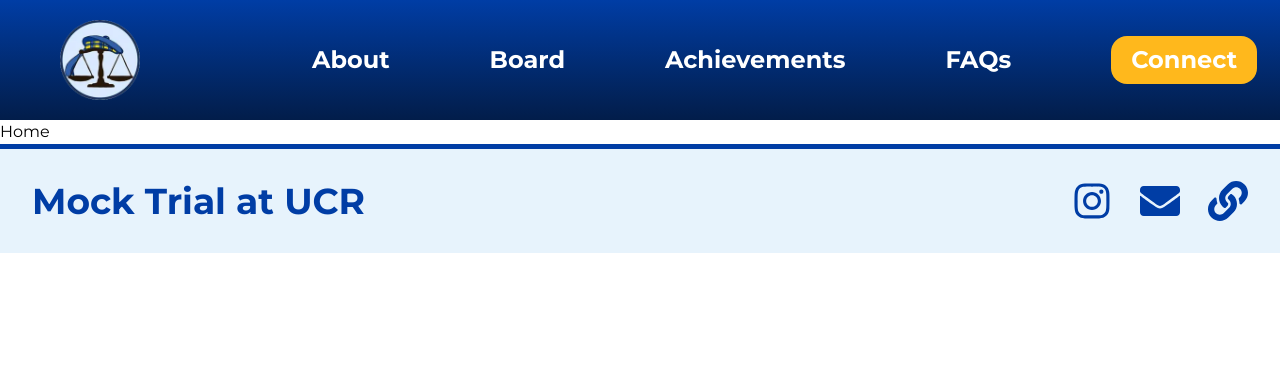
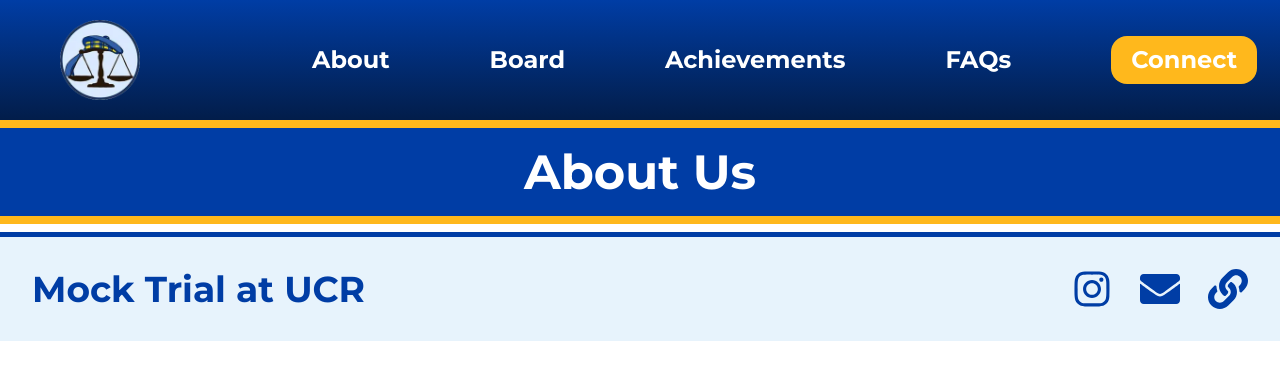
Before and after one commit to acm-ucr/mock-trial-website, a Next.js app: page / in a window 1280 px wide. Shown: the top 380 px of the page. Built offline with nearby package versions, Linux system fonts and the light colour scheme.

Commit message:
Create reusable header & add to Home page

```diff
--- a/src/app/page.tsx
+++ b/src/app/page.tsx
@@ -1,5 +1,10 @@
+import Header from "@/components/Header";
+
 const Home = () => {
-  return <div className="">Home</div>;
+  return (
+  <Header title ="About Us"/>
+  // <div className="">Home</div>;
+  );
 };
 
 export default Home;
--- /dev/null
+++ b/src/components/Header.tsx
@@ -0,0 +1,22 @@
+"use client";
+
+type HeaderProps = {
+  title: string;
+};
+
+const Header = ({title} : HeaderProps) => {
+    return(
+        // <div className="flex w-full bg-mocktrial-blue border-t-8 border-yellow-500 justify-center items-center">
+        //     <p className="text-center text-black font-bold text-2xl mb-0 p-1">{title}</p>
+        // </div>
+        <div className="flex w-full h-full pt-2 pb-2 mb-2 bg-mocktrial-yellow">
+            <div className="flex w-full p-4 justify-center items-center bg-mocktrial-blue">
+                <p className="text-center text-5xl p-1 font-bold text-white">
+                    {title}
+                </p>
+            </div>
+        </div>
+    );
+};
+
+export default Header;
```
